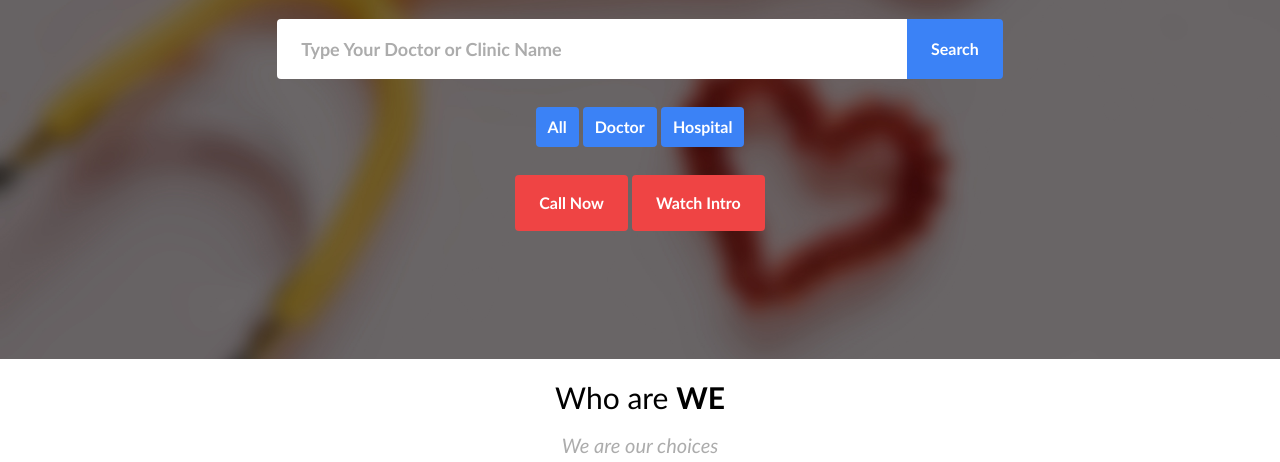
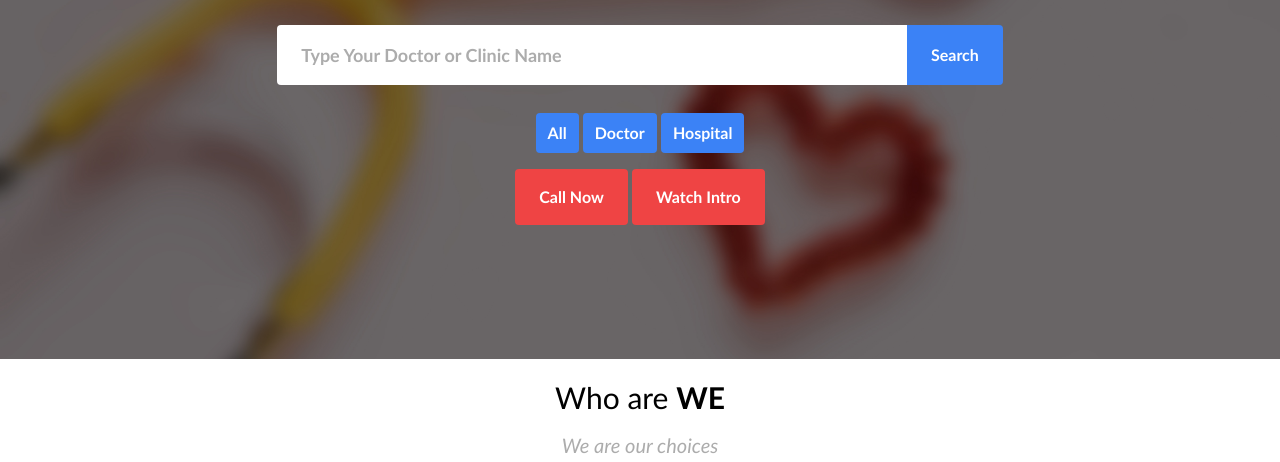
Before and after one commit to Bhagyadeep0/med-multi-page-web-with-tailwind, a website built with Vite: page index.html in a window 1280 px wide. Shown: the part 338-800 px from the top of the page. Built offline with nearby package versions, Linux system fonts and the light colour scheme; files whose address does not match are found by name.

Commit message:
Updated index

```diff
--- a/index.html
+++ b/index.html
@@ -61,9 +61,9 @@
                     <!-- search bar---------------------->
                     <div class="flex flex-wrap justify-center items-center px-4">
                         <input type="search" placeholder="Type Your Doctor or Clinic Name"
-                            class="bg-white text-blue-900 w-4/5 py-4 px-6 outline-none rounded md:rounded-e-none placeholder-[#acacac] font-semibold text-lg">
+                            class="bg-white text-blue-900 w-4/5 py-4 px-6 basis-2/4 lg:basis-auto outline-none rounded-s placeholder-[#acacac] font-semibold text-lg">
                         <button
-                            class="bg-blue-500 hover:bg-blue-700 text-white font-bold py-[18px] px-6 rounded md:rounded-s-none duration-300 ease-in-out">
+                            class="bg-blue-500 hover:bg-blue-700 text-white  font-bold py-[18px] px-6 rounded-e duration-300 ease-in-out">
                             Search
                         </button>
                     </div>
@@ -82,16 +82,18 @@
                             Hospital
                         </button>
                     </div>
-                    <button
-                        class="bg-red-500 hover:bg-red-700 text-white font-bold py-4 px-6 rounded duration-300 ease-in-out"><a
-                            href="tel:+919382215035">
-                            Call Now</a>
-                    </button>
-                    <button
-                        class="bg-red-500 hover:bg-red-700 text-white font-bold py-4 px-6 rounded duration-300 ease-in-out"><a
-                            href="https://youtu.be/w4o1bsGnjlQ?si=QPwVYalfMF5Lq-UW" target="_blank">
-                            Watch Intro</a>
-                    </button>
+                    <a href="tel:+919382215035">
+                        <button
+                            class="bg-red-500 hover:bg-red-700 text-white font-bold py-4 px-6 mt-4 rounded duration-300 ease-in-out">Call
+                            Now
+                        </button>
+                    </a>
+                    <a href="https://youtu.be/w4o1bsGnjlQ?si=QPwVYalfMF5Lq-UW" target="_blank">
+                        <button
+                            class="bg-red-500 hover:bg-red-700 text-white font-bold py-4 px-6 mt-4 rounded duration-300 ease-in-out">
+                            Watch Intro
+                        </button>
+                    </a>
                 </div>
             </div>
         </section>
```
